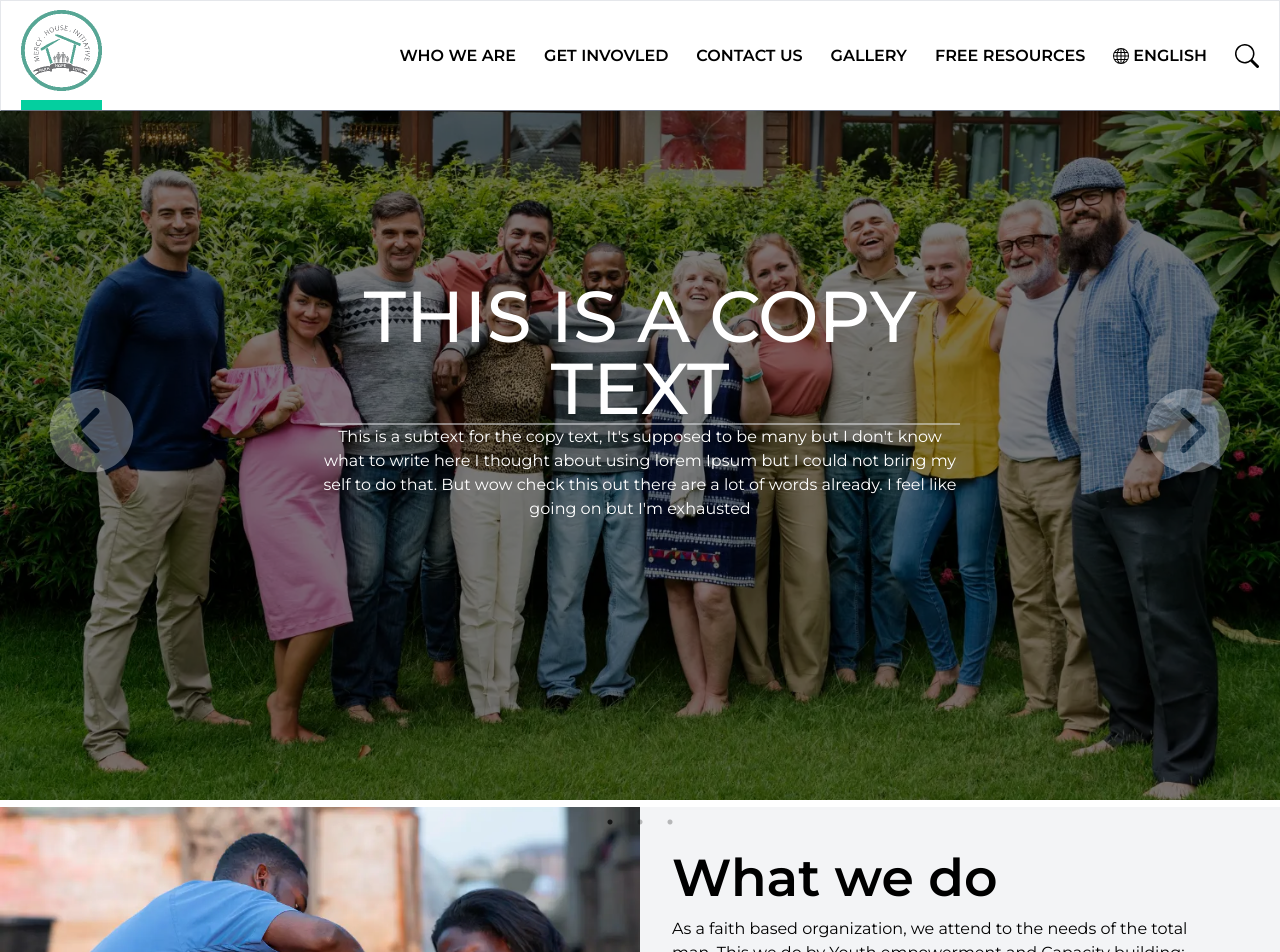
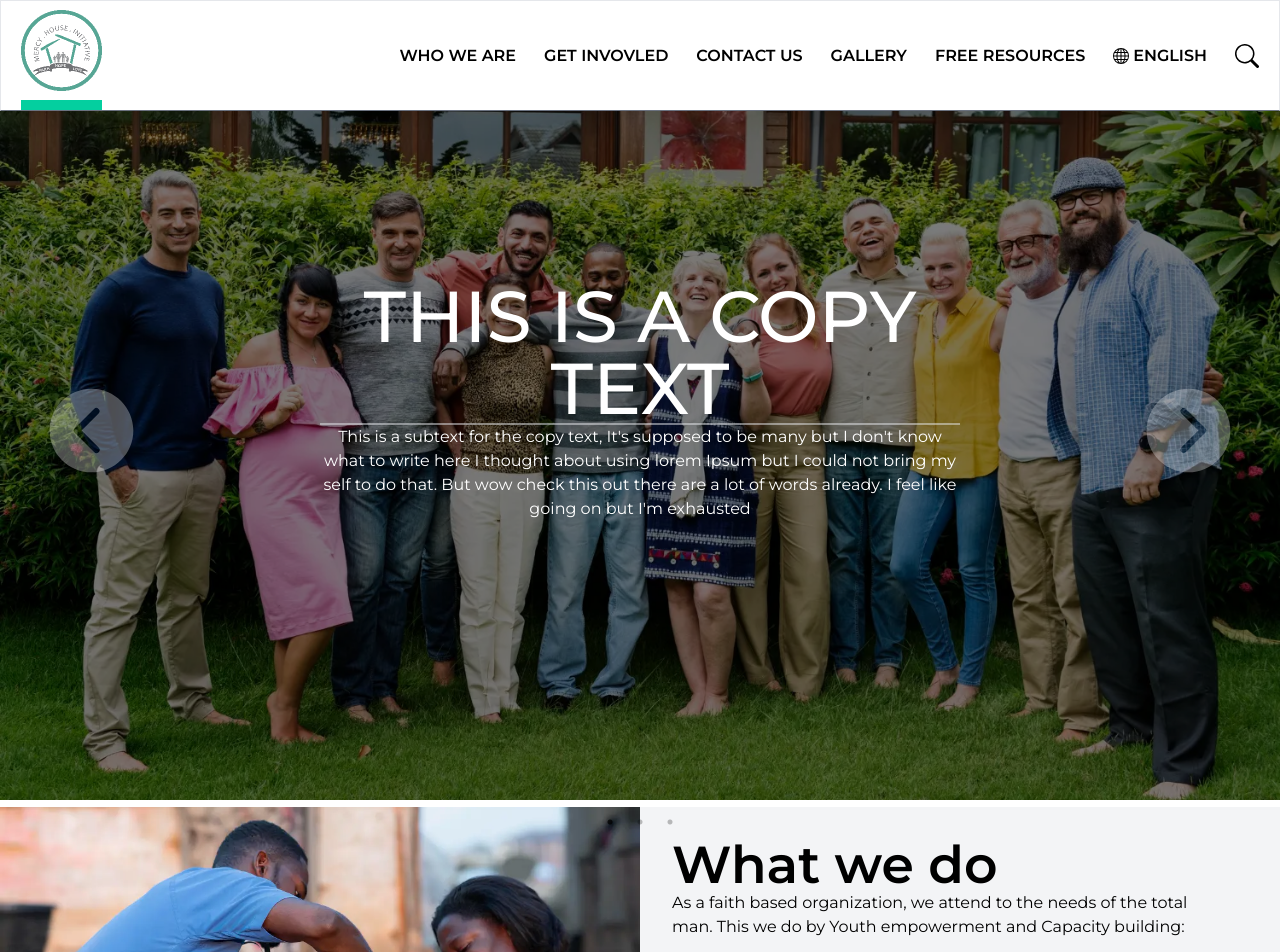
Before and after one commit to ebokes/mercy-house-initiative, a React (Create React App) app: page / in a window 1280 px wide. Shown: the top 952 px of the page. Built offline with nearby package versions, Linux system fonts and the light colour scheme.

Commit message:
style: update font style of whatWeDo section

```diff
--- a/src/components/WhatWeDoIntro.jsx
+++ b/src/components/WhatWeDoIntro.jsx
@@ -16,7 +16,9 @@ const WhatWeDoIntro = () => {
       </div>
       <div className="lg:w-[50%] bg-gradient-to-t from-gray-100 to-gray-100 p-8 pl-8 pb-[60px]">
         <div className="lg:max-w-[600px] pr-5">
-          <h2 className="text-[52px] font-semibold">What we do</h2>
+          <h2 className="text-4xl md:text-5xl lg:text-[52px] font-semibold">
+            What we do
+          </h2>
           <p className="mb-4">
             As a faith based organization, we attend to the needs of the total
             man. This we do by Youth empowerment and Capacity building:
```
